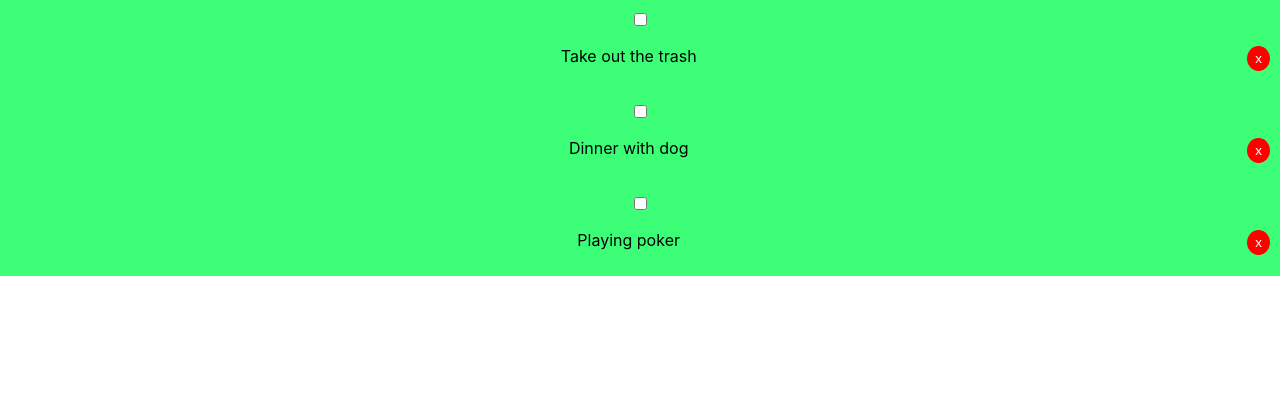
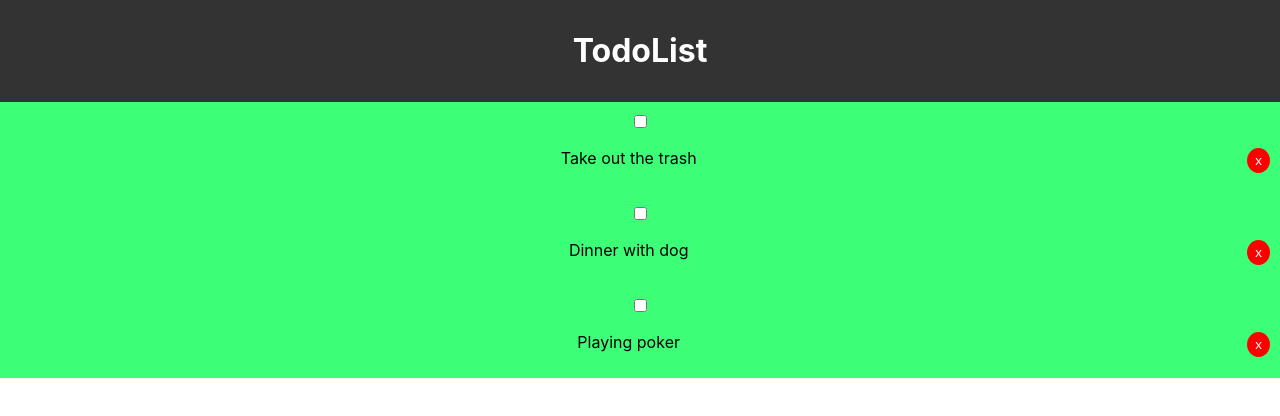
Before and after one commit to derkaczes/react-todo-list, a React (Create React App) app: page / in a window 1280 px wide. Shown: the top 416 px of the page. Built offline with nearby package versions, Linux system fonts and the light colour scheme; the HTML template or start-up script is replaced by a standard one.

Commit message:
Create header view

```diff
--- a/src/App.js
+++ b/src/App.js
@@ -1,4 +1,5 @@
 import React, {Component} from 'react';
+import Header from './components/layout/Header';
 import './App.css';
 import Todos from './components/Todos.jsx';
 
@@ -40,6 +41,7 @@
     console.log(this.state.todos);
     return (
       <div className="App">
+        <Header />
         <Todos todos={this.state.todos} markComplete={this.markComplete} delTodo={this.delTodo}/>
       </div>
     );
--- /dev/null
+++ b/src/components/layout/Header.js
@@ -0,0 +1,18 @@
+import React from 'react';
+
+function Header() {
+    return (
+        <header style={headerStyle}>
+            <h1>TodoList</h1>
+        </header>
+    )
+}
+
+const headerStyle = {
+    background: '#333',
+    color: '#fff',
+    textAlign: 'center',
+    padding: '10px'
+}
+
+export default Header;
```
